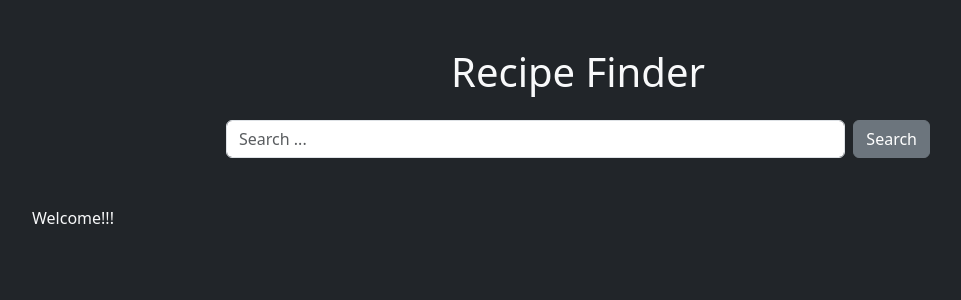
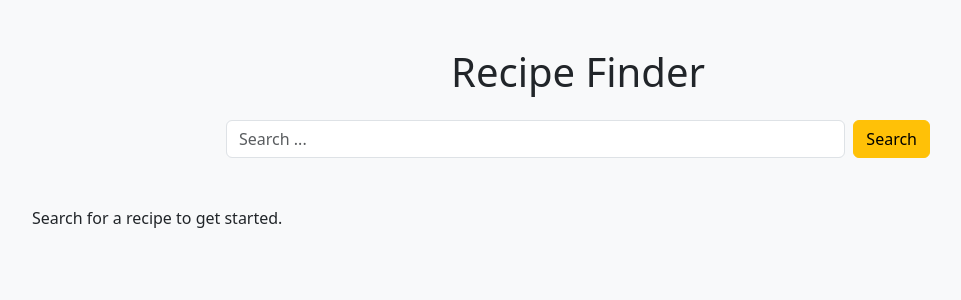
Before and after one commit to mumiak-mitch/recipe-finder, a Django app: page /search/ in a window 1280 px wide. Shown: the top 300 px of the page, without its empty margins (62-1023 px from the left). Run offline with Django 5.2, Linux system fonts and the light colour scheme.

Commit message:
styling adjusted

```diff
--- a/recipes/templates/base.html
+++ b/recipes/templates/base.html
@@ -9,7 +9,7 @@
         integrity="sha384-QWTKZyjpPEjISv5WaRU9OFeRpok6YctnYmDr5pNlyT2bRjXh0JMhjY6hW+ALEwIH" crossorigin="anonymous">
 </head>
 
-<body class="container mt-5 bg-dark text-light">
+<body class="container mt-5 bg-light">
 
     {% block content %}
     {% endblock %}
--- a/recipes/templates/form.html
+++ b/recipes/templates/form.html
@@ -7,7 +7,7 @@
         <div class="col-md-8 offset-md-2">
             <form method="get" action="{% url 'search_recipes' %}" class="d-flex">
                 <input type="text" name="q" placeholder="Search ..." class="form-control me-2" aria-label="Search">
-                <button type="submit" class="btn btn-secondary">Search</button>
+                <button type="submit" class="btn btn-warning">Search</button>
             </form>
         </div>
     </div>
--- a/recipes/templates/results.html
+++ b/recipes/templates/results.html
@@ -27,7 +27,7 @@
         {% endfor %}
         {% else %}
         <div class="col-12">
-            <p>Welcome!!!</p>
+            <p>Search for a recipe to get started.</p>
         </div>
         {% endif %}
     </div>
```
